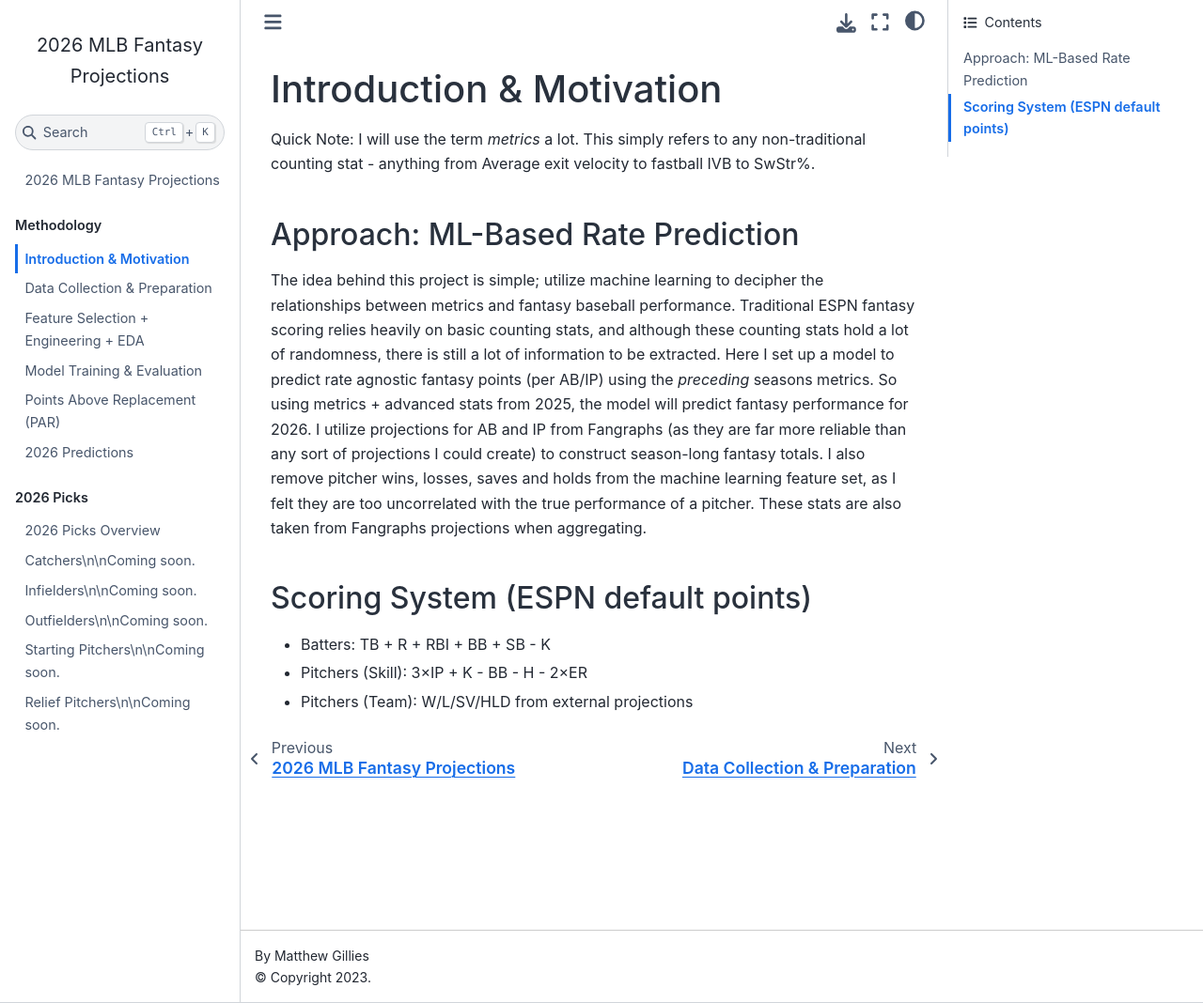
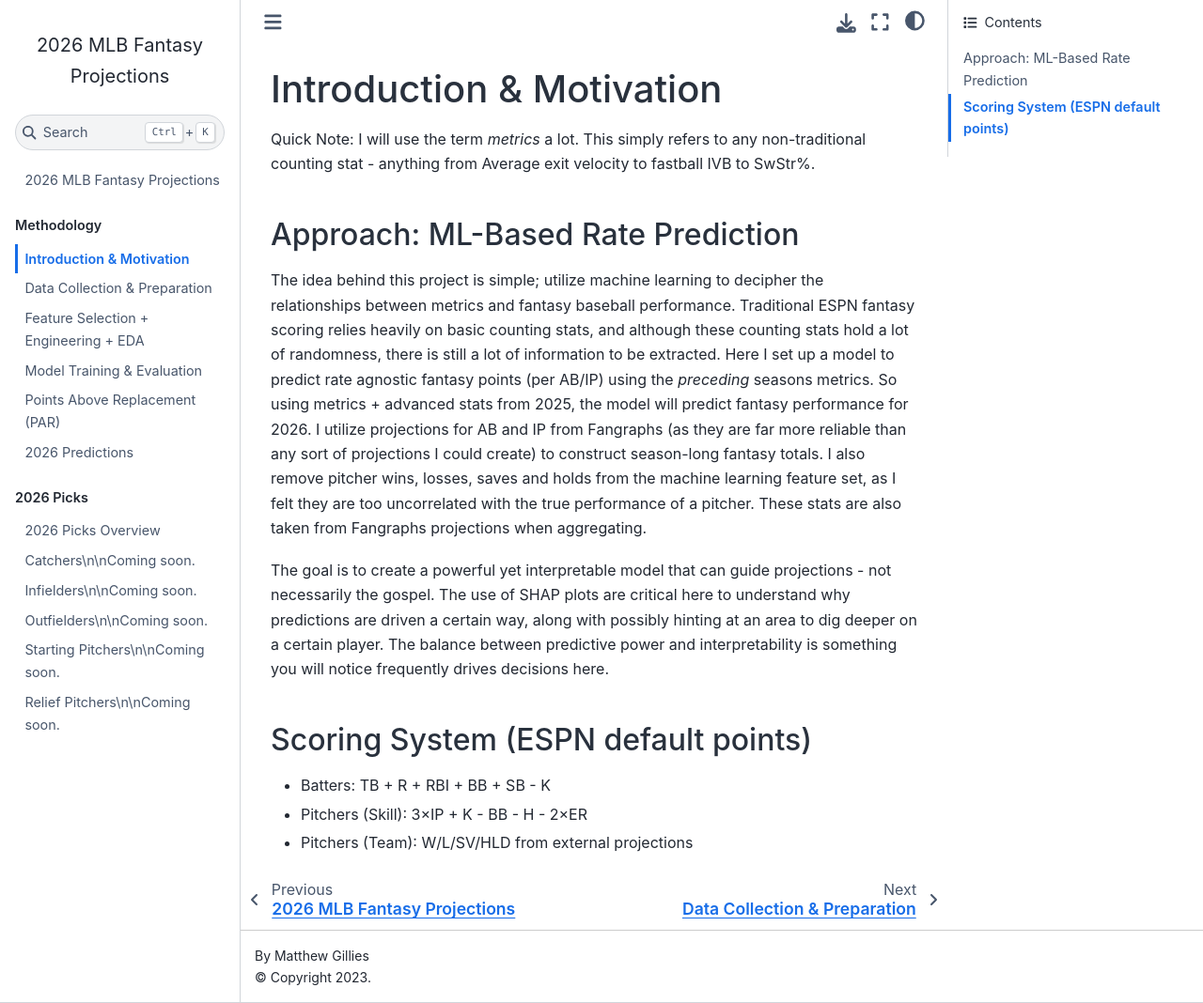
Before and after one commit to mcgillies/mlb-fantasy-2026, a Jupyter Book: the page built from book/methodology/01_introduction.md, in a window 1280 px wide and 1068 px high. Shown: the whole window at 94% size. Built offline with Jupyter Book 1.0.4 settings and Sphinx 7.4.7 and the Sphinx Book theme 1.1.4, drawn with Linux system fonts in a browser that asks for light colours.

Commit message:
addition to promote iterpretability to intro

```diff
--- a/book/methodology/01_introduction.md
+++ b/book/methodology/01_introduction.md
@@ -5,6 +5,8 @@ Quick Note: I will use the term *metrics* a lot. This simply refers to any non-t
 ## Approach: ML-Based Rate Prediction
 The idea behind this project is simple; utilize machine learning to decipher the relationships between metrics and fantasy baseball performance. Traditional ESPN fantasy scoring relies heavily on basic counting stats, and although these counting stats hold a lot of randomness, there is still a lot of information to be extracted. Here I set up a model to predict rate agnostic fantasy points (per AB/IP) using the *preceding* seasons metrics. So using metrics + advanced stats from 2025, the model will predict fantasy performance for 2026. I utilize projections for AB and IP from Fangraphs (as they are far more reliable than any sort of projections I could create) to construct season-long fantasy totals. I also remove pitcher wins, losses, saves and holds from the machine learning feature set, as I felt they are too uncorrelated with the true performance of a pitcher. These stats are also taken from Fangraphs projections when aggregating.
 
+The goal is to create a powerful yet interpretable model that can guide projections - not necessarily the gospel. The use of SHAP plots are critical here to understand why predictions are driven a certain way, along with possibly hinting at an area to dig deeper on a certain player. The balance between predictive power and interpretability is something you will notice frequently drives decisions here.
+
 ## Scoring System (ESPN default points)
 - Batters: TB + R + RBI + BB + SB - K
 - Pitchers (Skill): 3×IP + K - BB - H - 2×ER
```
